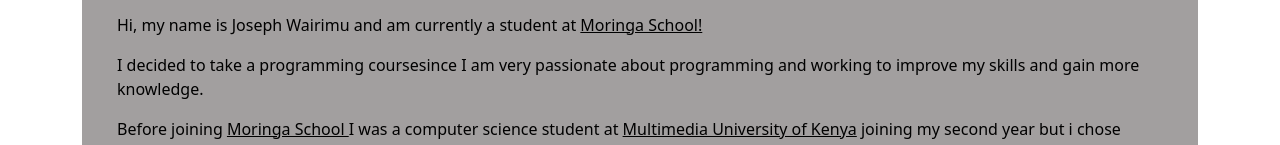
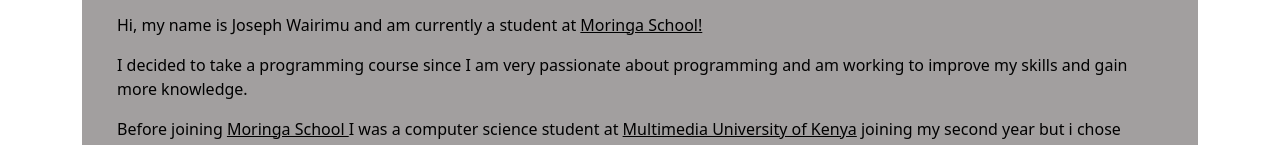
Before and after one commit to Joseph-Wairimu/My-Portfolio, a plain HTML site: page index.html in a window 1280 px wide. Shown: the part 957-1102 px from the top of the page. Drawn offline with Linux system fonts and the light colour scheme.

```diff
--- a/index.html
+++ b/index.html
@@ -46,7 +46,7 @@
                     <div class="move">
                     <p> Hi, my name is Joseph Wairimu and  am currently a student at <a href="https://moringaschool.com/">Moringa School! </a> </p>
 
-                    <p> I decided to take a programming coursesince I am very passionate about programming and working to improve my skills   and gain more knowledge.</p>
+                    <p> I decided to take a programming course since I am very passionate about programming and am working to improve my skills  and gain more knowledge.</p>
 
                 <p> Before joining <a href="https://moringaschool.com/">Moringa School </a> I was a computer science student at <a href="https://www.mmu.ac.ke/">Multimedia University of Kenya</a>  joining my second year but i chose <a href="https://moringaschool.com/">Moringa School </a>  since its the best coding school I know and am proud to be there.</p>
                     </div>
```
Also changed, not shown: 1 other file.
